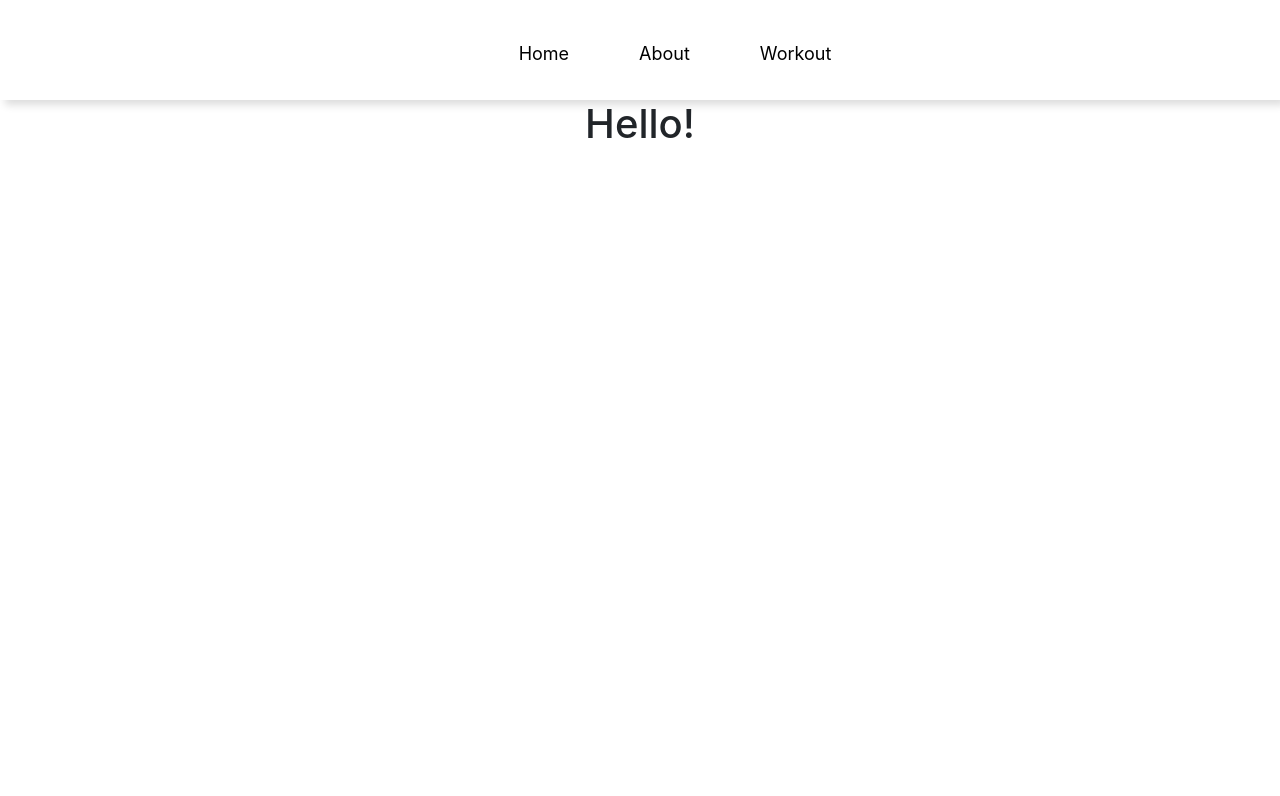
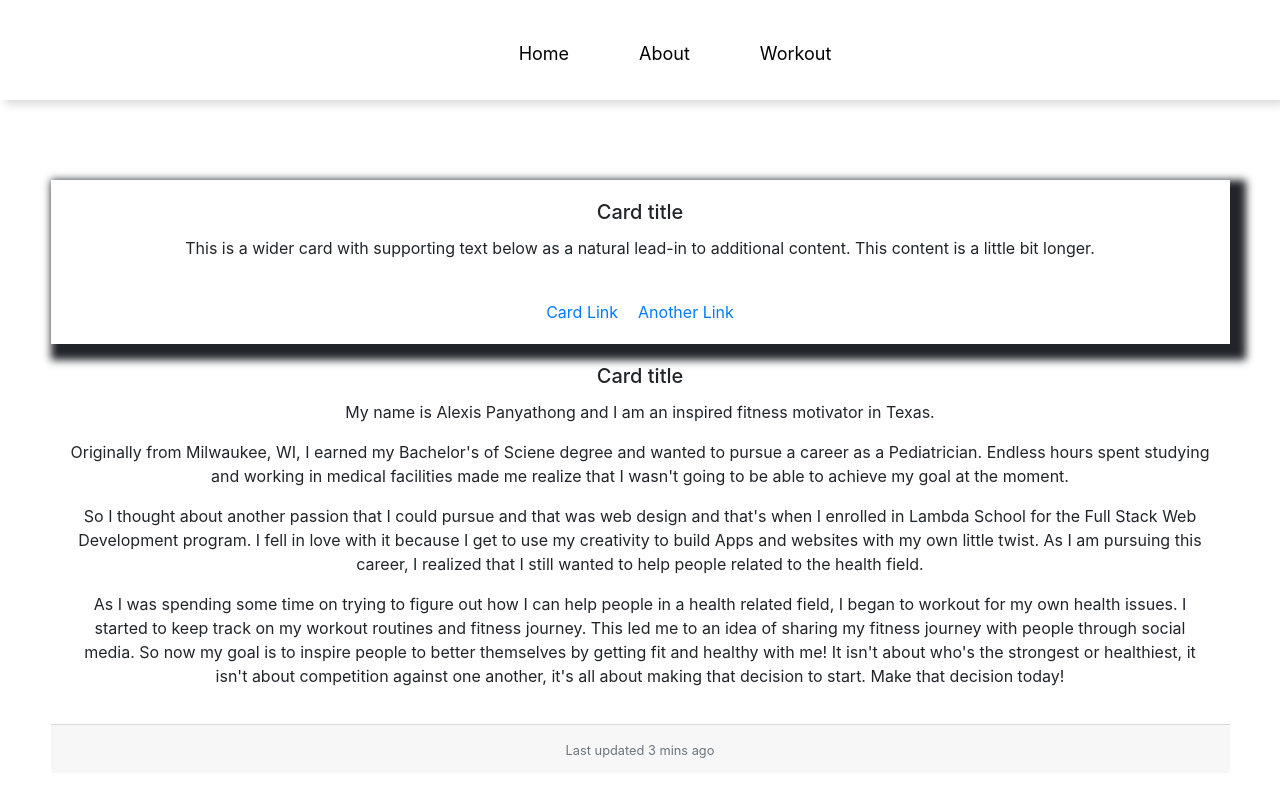
Before and after one commit to AlexisNathavong/Alexis-Vilai-Fitness, a React (Create React App) app in the folder alexis-v-fitness/: page /aboutpage in a window 1280 px wide. Shown: the top 796 px of the page. Built offline with nearby package versions, Linux system fonts and the light colour scheme.

Commit message:
Added:
Fixed some styling and added a box-shadow to the AboutPage contents.

```diff
--- a/alexis-v-fitness/src/AboutPage.js
+++ b/alexis-v-fitness/src/AboutPage.js
@@ -1,11 +1,45 @@
 import React from 'react';
+import Card from 'react-bootstrap/Card';
+import CardDeck from 'react-bootstrap/CardDeck';
+import { CardOne, CardTwo } from './StyledWidgets';
 
 
 const AboutPage = () => {
 
     return (
         <div>
-            <h1>Hello!</h1>
+            <CardDeck width='100%'>
+                <CardOne>
+
+                    <Card.Body>
+                        <Card.Title>Card title</Card.Title>
+                        <Card.Text>
+                            This is a wider card with supporting text below as a natural lead-in to
+                            additional content. This content is a little bit longer.
+                        </Card.Text>
+                    </Card.Body>
+                    <Card.Body>
+                        <Card.Link href="/workout">Card Link</Card.Link>
+                        <Card.Link href="#">Another Link</Card.Link>
+                    </Card.Body>
+
+                </CardOne>
+
+                <CardTwo>
+
+                    <Card.Body>
+                        <Card.Title>Card title</Card.Title>
+                        <p>My name is Alexis Panyathong and I am an inspired fitness motivator in Texas.</p>
+                        <p>Originally from Milwaukee, WI, I earned my Bachelor's of Sciene degree and wanted to pursue a career as a Pediatrician. Endless hours spent studying and working in medical facilities made me realize that I wasn't going to be able to achieve my goal at the moment.</p>
+                        <p>So I thought about another passion that I could pursue and that was web design and that's when I enrolled in Lambda School for the Full Stack Web Development program. I fell in love with it because I get to use my creativity to build Apps and websites with my own little twist. As I am pursuing this career, I realized that I still wanted to help people related to the health field.</p>
+                        <p>As I was spending some time on trying to figure out how I can help people in a health related field, I began to workout for my own health issues. I started to keep track on my workout routines and fitness journey. This led me to an idea of sharing my fitness journey with people through social media. So now my goal is to inspire people to better themselves by getting fit and healthy with me! It isn't about who's the strongest or healthiest, it isn't about competition against one another, it's all about making that decision to start. Make that decision today!</p>
+                    </Card.Body>
+                    <Card.Footer>
+                        <small className="text-muted">Last updated 3 mins ago</small>
+                    </Card.Footer>
+                </CardTwo>
+
+            </CardDeck>
         </div>
     )
 }
--- a/alexis-v-fitness/src/App.js
+++ b/alexis-v-fitness/src/App.js
@@ -1,6 +1,5 @@
 import React from 'react';
 import './App.css';
-import WelcomePage from './WelcomePage';
 import AppRouter from './AppRouter';
 import 'bootstrap/dist/css/bootstrap.min.css';
 
--- a/alexis-v-fitness/src/StyledWidgets.js
+++ b/alexis-v-fitness/src/StyledWidgets.js
@@ -8,6 +8,7 @@ export const Nav = styled.div`
     box-shadow: 5px 5px 8px #dddddd;
     height: 100px;
     text-align: center;
+    margin-bottom: 80px;
 
     a {
         display: flex;
@@ -29,6 +30,7 @@ export const Nav = styled.div`
         flex-direction: row;
         margin-top: 40px;
         justify-content: space-evenly;
+
     }
 `;
 
@@ -39,3 +41,16 @@ export const WelcomeHeader = styled.h1`
     margin-top: 50px;
     margin-bottom: 80px;
 `;
+
+// AboutPage
+export const CardOne = styled.div`
+    margin: 0 auto;
+    width: 90%;
+    box-shadow: 8px 8px 8px 8px;
+`;
+
+export const CardTwo = styled.div`
+    margin-top: 30px;
+    margin: 0 auto;
+    width: 90%;
+`;
```
